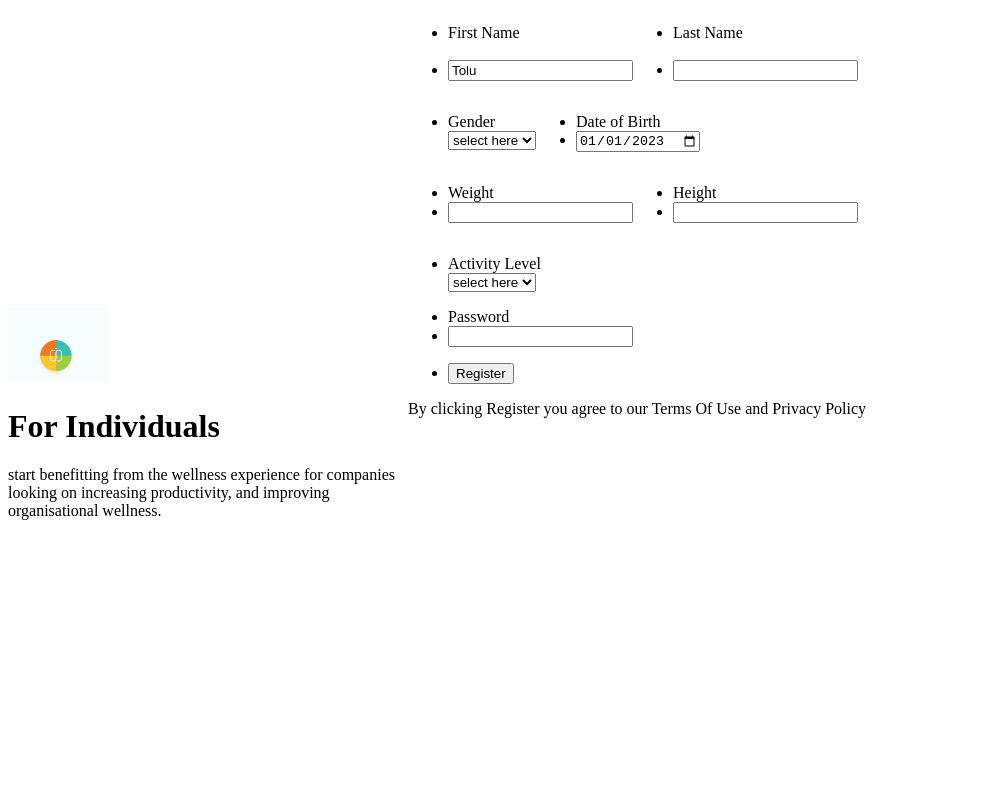
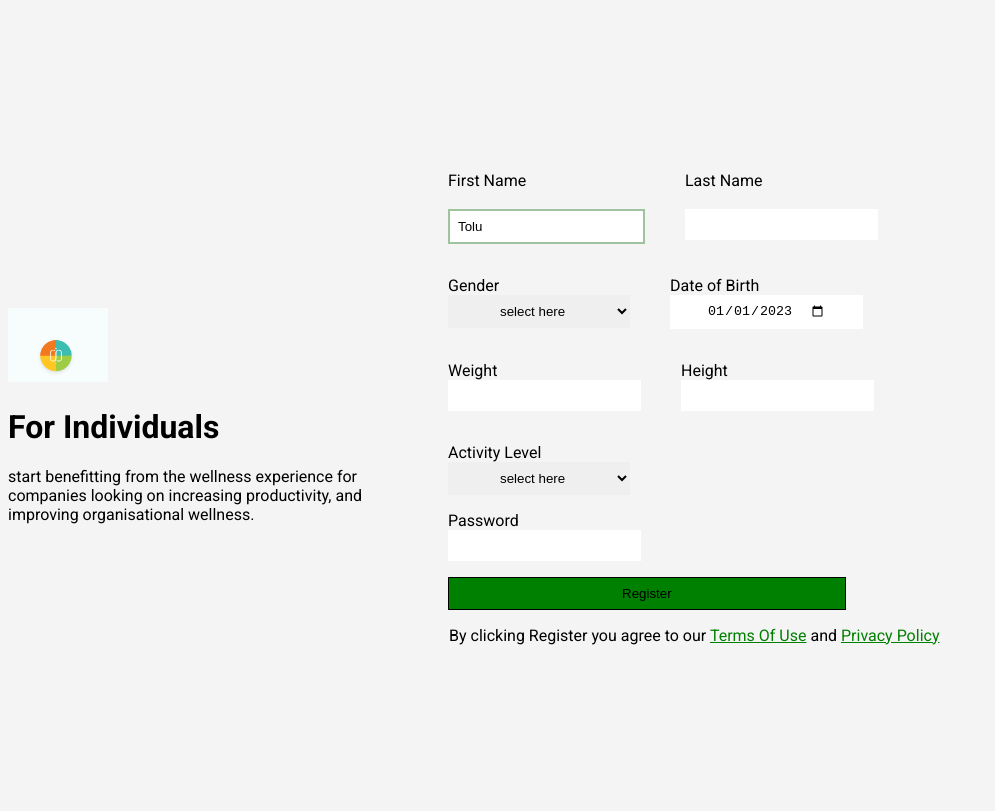
Before and after one commit to lawrencesamson/PORTFOLIO, a plain HTML site: page assignment4/index.html in a window 1280 px wide. Shown: the whole page, without its empty margins (0-995 px from the left). Drawn offline with Linux system fonts and the light colour scheme; files whose address does not match are found by name.

Commit message:
updated form

```diff
--- a/assignment4/index.html
+++ b/assignment4/index.html
@@ -4,32 +4,16 @@
   <meta charset="UTF-8">
   <meta name="viewport" content="width=device-width, initial-scale=1.0">
   <title>Assignment4</title>
-  <style>
-    .container{
-      display: flex;
-    }
-    .header{
-      margin-top: 300px;
-      width: 400px;
-    }
-    .name{
-      display: flex;
-      width: 200px;
-    }
-    img{
-      width: 100px;
-    }
-    .gender{
-      display: flex;
-    }
-    .height{
-      display: flex;
-    }
-  </style>
+  <link rel="stylesheet" href="style.css">
+  <link rel="preconnect" href="https://fonts.googleapis.com">
+  <link rel="preconnect" href="https://fonts.gstatic.com" crossorigin>
+  <link href="https://fonts.googleapis.com/css2?family=Roboto:ital,wght@0,100..900;1,100..900&display=swap" rel="stylesheet">
 </head>
 <body>
 
   <div class="container">
+
+    <div class="contain">
       <div class="header">
         <div class="image">
           <img src="/altschool/image/Screenshot 2025-02-03 165111.png" alt="Logo">
@@ -45,16 +29,19 @@
         </div>
       </div>
 
+      <div class="right">
+
+        <div class="section">
           <form>
             <div class="name">
               <ul>
                 <li><label for="First Name">First Name</label></li><br>
-          <li><input type="text" name="First Name" id="First Name" value="Tolu"></li>
+                <li><input type="text" name="First Name" id="First Name" value="Tolu" class="bordercolor"></li>
               </ul>
               <div>
                 <ul>
                   <li><label for="Last Name">Last Name</label></li><br>
-            <li><input type="text" name="Last Name" id="Last Name"></li>
+                  <li><input type="text" name="Last Name" id="Last Name" class="border1"></li>
                 </ul>
               </div>
             </div>
@@ -63,7 +50,7 @@
               <ul>
                 <li>
                   <label for="Gender">Gender</label><br>
-        <select>
+              <select class="border4">
                 <option value="" disabled selected>select here</option>
                 <option value="Male">Male</option>
                 <option value="Female">Female</option>
@@ -73,26 +60,26 @@
               <div>
                 <ul>
                   <li><label for="DateofBirth"></label>Date of Birth</li>
-            <li><input type="date" id="dateOfBirth" name="dateOfBirth" value="2023-01-01"></li</li>
+                  <li><input type="date" id="dateOfBirth" name="dateOfBirth" value="2023-01-01" class="border5"></li</li>
                 </ul>
               </div>
             </div>
             <div class="height">
               <ul>
                 <li><label for="weight">Weight</label></li>
-          <li><input type="text" id="weight" name="weight"></li>
+                <li><input type="text" id="weight" name="weight" class="border1"></li>
               </ul>
               <div>
                 <ul>
                   <li><label for="height">Height</label></li>
-            <li><input type="text" id="height" name="height"></li>
+                  <li><input type="text" id="height" name="height" class="border1"></li>
                 </ul>
               </div>
             </div>
             <div>
               <ul>
                 <li><label for="activitylevel">Activity Level</label></li>
-          <select>
+                <select class="border3">
                   <option value="" disabled selected>select here</option>
                 </select>
               </ul>
@@ -100,23 +87,37 @@
             <div>
               <ul>
                 <li><label for="password">Password</label></li>
-          <li><input type="password" id="password" name="password"></li>
+                <li><input type="password" id="password" name="password" class="border2"></li>
               </ul>
             </div>
             <div>
               <ul>
-          <li><button type="register">Register</button></li>
+                <li><button type="register" class="button1">Register</button></li>
               </ul>
             </div>
             <div>
+
+              <div class="reg">
                 <footer>
                   <p>By clicking Register you agree to our <span class="terms">Terms Of Use</span>
                     and <span class="privacy">Privacy Policy</span>
                   </p>
                 </footer>
               </div>
+
+            </div>
           </form>
         </div>
 
+
+
+      </div>
+
+
+    </div>
+
+  </div>
+
+
 </body>
 </html>
--- a/assignment4/style.css
+++ b/assignment4/style.css
@@ -0,0 +1,102 @@
+*{
+  box-sizing: border-box;
+}
+body{
+  font-family: 'roboto', sans-serif;
+  background-color: rgb(244, 244, 244);
+}
+.contain{
+  display: flex;
+}
+.header{
+  margin-top: 300px;
+  width: 400px;
+}
+.name{
+  display: flex;
+  width: 200px;
+}
+ul{
+  list-style-type: none;
+}
+img{
+  width: 100px;
+}
+.gender{
+  display: flex;
+}
+.height{
+  display: flex;
+}
+.section{
+  display: flex;
+  justify-content: center;
+  align-items: center;
+  height: 100vh;
+}
+.container{
+  display: flex;
+  justify-content: center;
+  align-items: center;
+  height: 100vh;
+}
+.reg{
+  margin-left: 41px;
+}
+
+.border1{
+  border: 8px;
+  padding: 8px;
+  background-color: 159, 194, 159;
+}
+.bordercolor{
+  border: 2px solid rgb(159, 194, 159);
+  padding: 8px;
+}
+.border2{
+border: 3px;
+padding: 8px;
+background-color: 159, 194, 159;
+}
+.border3{
+  border: 3px;
+  padding: 8px 48px;
+  background-color: 159, 194, 159;
+}
+.border4{
+  border: 3px;
+  padding: 8px 48px;
+  background-color: 159, 194, 159;
+}
+.border5{
+  border: 3px;
+  padding: 8px 37px;
+  background-color: 159, 194, 159;
+}
+.terms{
+  color: green;
+  text-decoration: underline;
+}
+.privacy{
+  color: green;
+  text-decoration: underline;
+}
+.button1{
+  cursor: pointer;
+  border: 1px solid;
+  padding: 8px 173px;
+  background-color: green;
+}
+
+@media (max-width:600px) and (orientation: portrait),
+(min-width:601px) and (max-width:991px) and (orientation: portrait),
+(min-width:992px) and (max-width:1199px) and (orientation: portrait),
+(min-width:1200px) and (orientation: portrait),
+(max-width: 600px) and (orientation: landscape),
+(min-width: 601px) and (max-width: 991px) and (orientation: landscape),
+(min-width: 992px) and (max-width: 1199px) and (orientation: landscape),
+(min-width: 1200px) and (orientation: landscape) {
+  .contain {
+    width: 100%;
+  }
+}
```
Lines whose indentation alone changed are shown as unchanged.
